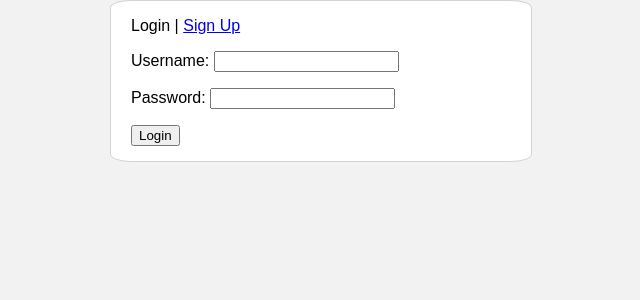
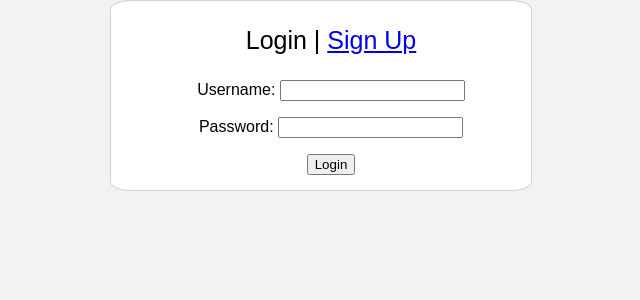
Before and after one commit to darkcloudb/MilkTeaTracker, a Django app: page /login/ in a window 1280 px wide. Shown: the top 300 px of the page, without its empty margins (319-959 px from the left). Run offline with Django 3.2, Linux system fonts and the light colour scheme.

Commit message:
made changes to login and sign up form

```diff
--- a/templates/base.html
+++ b/templates/base.html
@@ -11,15 +11,7 @@
       .login {
         width: 400px;
         height: auto;
-        /* margin-left: auto;
-        margin-right: auto;
-        border-style: solid;
-        border-width: 1px;
-        border: solid 1px lightgray;
-        background-color: white;
-        border-radius: 5%;
-        padding-bottom: 15px;
-        padding-left: 20px; */
+        text-align: center;
       }
       .toggle {
         width: 400px;
@@ -34,6 +26,10 @@
         padding-bottom: 15px;
         padding-left: 20px;
       }
+      .toggle2 {
+        font-size: 25px;
+        text-align: center;
+      }
     </style>
   </head>
   <body>
--- a/templates/login.html
+++ b/templates/login.html
@@ -1,6 +1,6 @@
 {% extends 'base.html' %} {% block content %}
 <div class="toggle">
-  <p>Login | <a href="/signup/">Sign Up</a></p>
+  <p class="toggle2">Login | <a href="/signup/">Sign Up</a></p>
   <div class="login">
     <form action="" method="post" enctype="multipart/form-data">
       {% csrf_token %} {{ form.as_p }}
--- a/templates/signup.html
+++ b/templates/signup.html
@@ -1,6 +1,6 @@
 {% extends 'base.html' %} {% block content %}
 <div class="toggle">
-  <p><a href="/login/">Login</a> | Sign Up</p>
+  <p class="toggle2"><a href="/login/">Login</a> | Sign Up</p>
   <div class="login">
     <form action="" method="post" enctype="multipart/form-data">
       {% csrf_token %} {{ form.as_p }}
```
